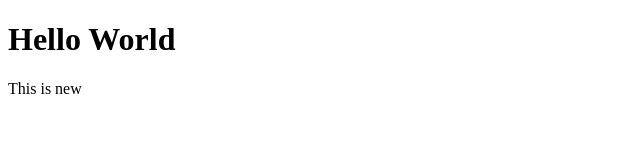
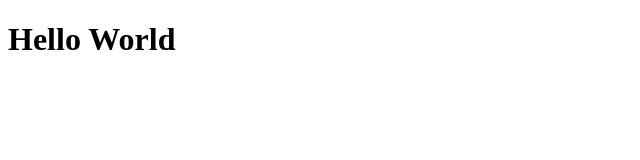
Before and after one commit to anujna14/TrialGit, a plain HTML site: page index.html in a window 1280 px wide. Shown: the full height of the page, 0-640 px from the left. Drawn offline with Linux system fonts and the light colour scheme.

Commit message:
Reverted paragraph

```diff
--- a/index.html
+++ b/index.html
@@ -8,6 +8,5 @@
 </head>
 <body>
     <h1>Hello World</h1>
-    <p>This is new</p>
 </body>
 </html>
```
